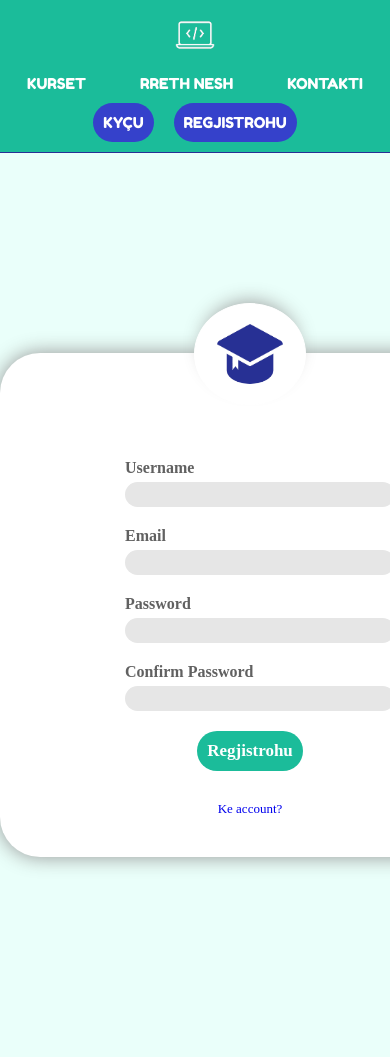
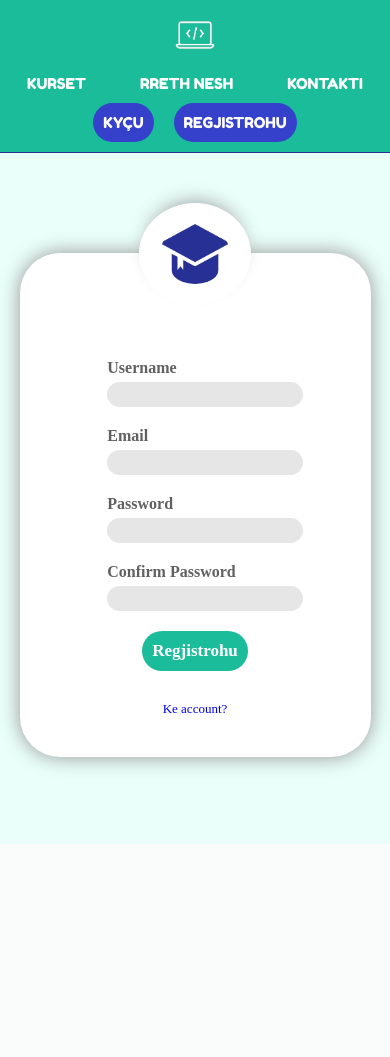
Before and after one commit to ringash/Meso-Online, a PHP site: page /register.php in a window 390 px wide; the page is wider, and only the part inside the window is pictured. After the commit the page ends 844 px from the top of that part, so only its background shows below. Run offline with PHP 8.4, Linux system fonts and the light colour scheme; some web fonts are replaced.

Commit message:
register responsivity

```diff
--- a/css/register-style.css
+++ b/css/register-style.css
@@ -96,3 +96,13 @@ button:hover {
     text-decoration: none;
     font-family: 'Convergence';
 }
+
+@media only screen and (max-width: 400px) {
+    body{
+        height: 100vh;
+    }
+    #register-form {
+        margin: 100px auto;
+        width: 90%;
+    }
+}
```
